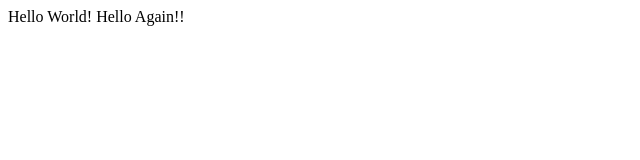
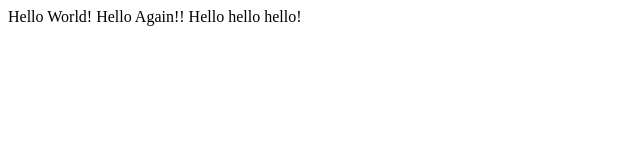
Before and after one commit to CAnuli/CS50Lec0, a plain HTML site: page hello.html in a window 1280 px wide. Shown: the whole page, without its empty margins (0-640 px from the left). Drawn offline with Linux system fonts and the light colour scheme.

Commit message:
Update hello.html

```diff
--- a/hello.html
+++ b/hello.html
@@ -4,7 +4,7 @@
     <title>My WebPage</title>
   </head>
   <body>
-    Hello World! Hello Again!!
+    Hello World! Hello Again!! Hello hello hello!
 
   </body>
 
```
